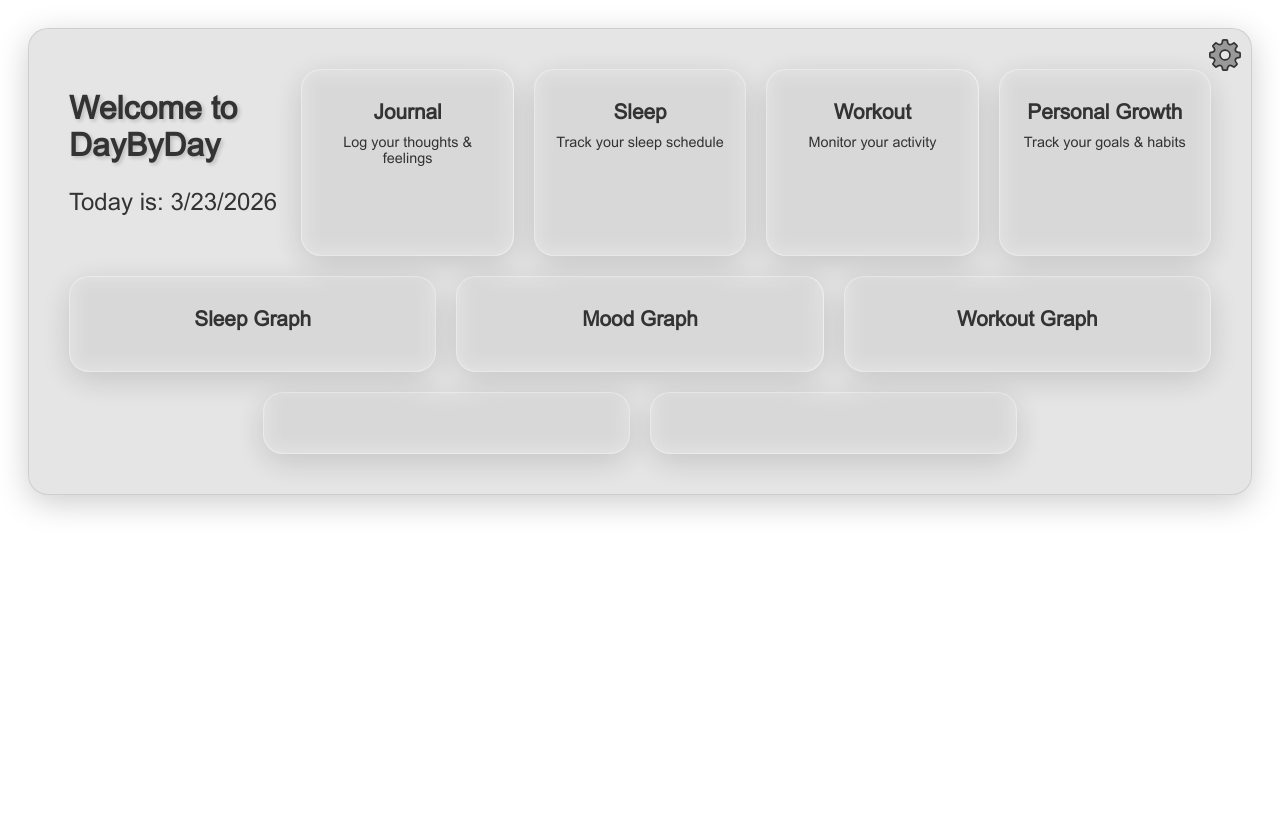
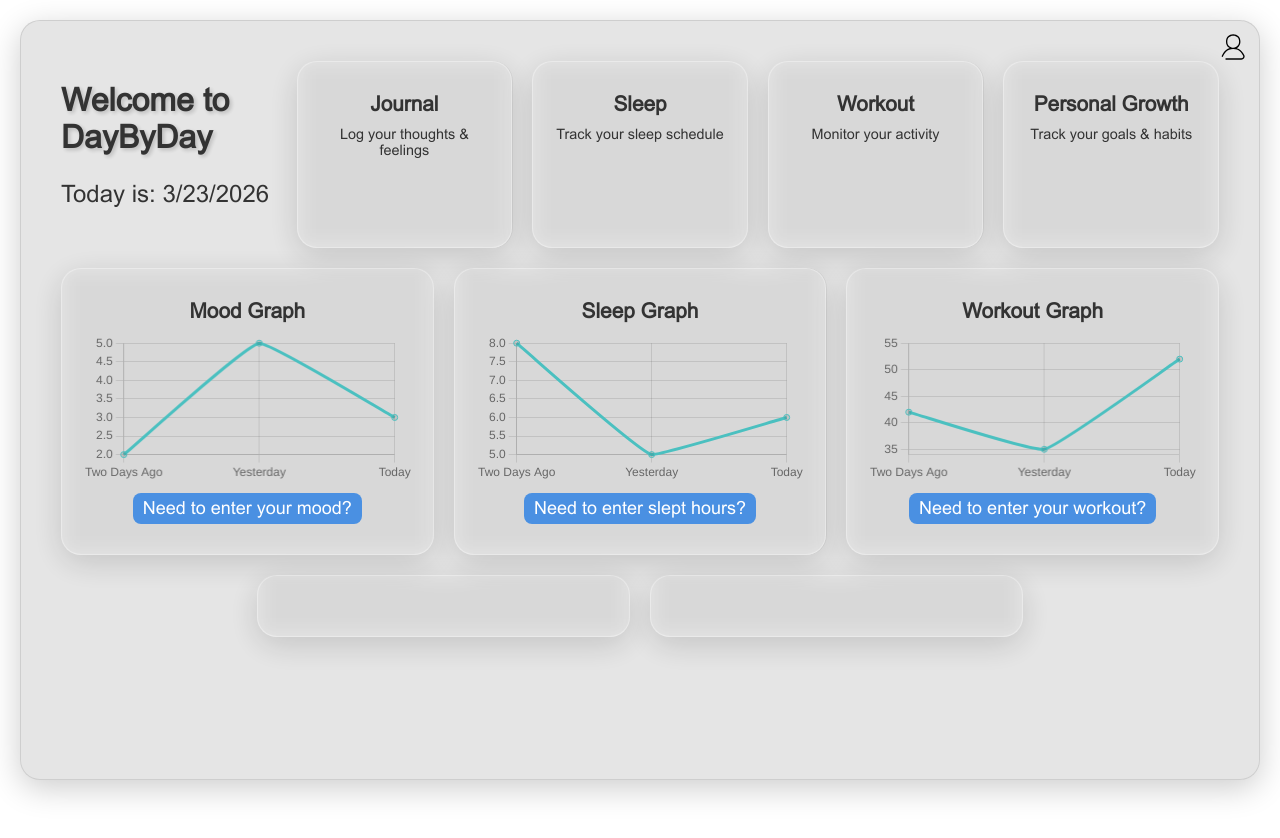
Before and after one commit to mraitan1/WellnessProject, a React (Vite) app in the folder client/: page /home in a window 1280 px wide. Shown: the top 838 px of the page. After the commit the page ends 800 px from the top, so only its background shows below. Built offline with nearby package versions, Linux system fonts and the light colour scheme.

Commit message:
CSS updates, Home graphs implemented

```diff
--- a/client/package.json
+++ b/client/package.json
@@ -11,8 +11,10 @@
   },
   "dependencies": {
     "axios": "^1.13.6",
+    "chart.js": "^4.5.1",
     "cheerio": "^1.2.0",
     "react": "^19.2.4",
+    "react-chartjs-2": "^5.3.1",
     "react-dom": "^19.2.4",
     "react-router-dom": "^7.13.1"
   },
--- a/client/public/CSS Themes/Dark.css
+++ b/client/public/CSS Themes/Dark.css
@@ -1,11 +1,14 @@
 :root {
-    margin: 0;
-    padding: 0;
-    height: 100%;
     --bg-color: #1a1a1a;
     --text-color: #f0f0f0;
     --button-bg: #a1a0a0;
     --button-text: #1a1a1a;
+}
+
+html, body {
+    margin: 0;
+    padding: 0;
+    height: 100%;
     background-color: var(--bg-color);
     color: var(--text-color);
 }
@@ -124,10 +127,9 @@
 }
 
 .home-container {
+    box-sizing: border-box;
     background-color: var(--bg-color);
     display: flex;
-    justify-content: center;
-    align-items: center;
     flex-direction: column;
     min-height: 100vh;
     padding: 20px;
@@ -143,14 +145,15 @@
     padding: 40px;
     box-shadow: 0 8px 32px rgba(0, 0, 0, 0.2);
     display: flex;
+    flex: 1;
     flex-direction: column;
-    align-items: center;
+    position: relative;
 }
 
 .home-title {
-    font-size: 4rem;
+    font-size: 2rem;
     font-weight: 800;
-    text-align: center;
+    text-align: left;
     margin-bottom: 24px;
     color: var(--text-color);
     text-shadow: 2px 2px 4px rgba(0,0,0,0.2);
@@ -167,17 +170,30 @@
 .home-subtitle {
     font-size: 1.5rem;
     margin-bottom: 40px;
-    text-align: center;
+    text-align: left;
     color: var(--text-color);
 }
-
-.nav-grid {
+.nav-bar {
     display: grid;
-    grid-template-columns: 1fr;
+    grid-template-columns: repeat(5, 1fr);
     gap: 20px;
-    width: min(400px, 90vw);
+    width: 100%;
+    padding-right: 60px;
 }
-
+.nav-graph {
+    margin-top: 20px;
+    display: grid;
+    grid-template-columns: repeat(3, 1fr);
+    gap: 20px;
+    width: 100%;
+}
+.nav-bottom-bar {
+    margin-top: 20px;
+    display: grid;
+    grid-template-columns: repeat(6, 1fr);
+    gap: 20px;
+    width: 100%;
+}
 .nav-card {
     background: rgba(255, 255, 255, 0.2);
     backdrop-filter: blur(10px);
@@ -212,24 +228,53 @@
     color: var(--text-color);
 }
 
-.logout-btn {
+.settings-btn {
     position: fixed;
-    top: 20px;
-    right: 20px;
-    font-size: 1.3rem;
-    color: var(--button-text);
+    top: 10px;
+    right: 10px;
+    font-size: 1.8rem;
+    cursor: pointer;
+    z-index: 10;
+    user-select: none;
     background: var(--button-bg);
-    cursor: pointer;
-    z-index: 100;
-    user-select: none;
-    border-radius: 8px;
-    border: none;
-    box-shadow: none;
+    border-radius: 15px;
 }
 
-.logout-btn:hover {
-    transform: translateY(-4px);
-    opacity: 0.5;
+.settings-dropdown {
+    position: absolute;
+    top: 110%;
+    right: 0;
+    background: var(--button-bg);
+    backdrop-filter: blur(10px);
+    -webkit-backdrop-filter: blur(10px);
+    border: 1px solid rgba(255, 255, 255, 0.3);
+    border-radius: 12px;
+    padding: 8px;
+    box-shadow: 0 8px 32px rgba(0, 0, 0, 0.2);
+    min-width: 140px;
+}
+
+.settings-item {
+    display: block;
+    width: 100%;
+    padding: 10px 16px;
+    background: none;
+    border: none;
+    color: var(--button-text);
+    font-weight: 700;
+    font-size: 0.95rem;
+    cursor: pointer;
+    border-radius: 8px;
+    text-align: left;
+}
+
+.settings-item:hover {
+    background: rgba(255, 255, 255, 0.2);
+}
+
+.settings-icon {
+    width: 32px;
+    height: 32px;
 }
 
 .back-btn {
--- a/client/public/CSS Themes/Light.css
+++ b/client/public/CSS Themes/Light.css
@@ -1,11 +1,14 @@
 :root {
-    margin: 0;
-    padding: 0;
-    height: 100%;
     --bg-color: #ffffff;
     --text-color: #333333;
     --button-bg: #4a90e2;
     --button-text: white;
+}
+
+html, body {
+    margin: 0;
+    padding: 0;
+    height: 100%;
     background-color: var(--bg-color);
     color: var(--text-color);
 }
@@ -124,6 +127,7 @@
 }
 
 .home-container {
+    box-sizing: border-box;
     background-color: var(--bg-color);
     display: flex;
     flex-direction: column;
@@ -141,6 +145,7 @@
     padding: 40px;
     box-shadow: 0 8px 32px rgba(0, 0, 0, 0.2);
     display: flex;
+    flex: 1;
     flex-direction: column;
     position: relative;
 }
@@ -181,6 +186,7 @@
     grid-template-columns: repeat(3, 1fr);
     gap: 20px;
     width: 100%;
+    min-width: 0;
 }
 .nav-bottom-bar {
     margin-top: 20px;
@@ -203,11 +209,31 @@
     cursor: pointer;
     transition: transform 0.2s, background 0.2s;
     box-shadow: 0 8px 32px rgba(0, 0, 0, 0.15);
+    min-width: 0;
+    overflow: hidden;
 }
 
 .nav-card:hover {
     transform: translateY(-4px);
     background: rgba(255, 255, 255, 0.3);
+}
+
+.graph-nav-card {
+    background: rgba(255, 255, 255, 0.2);
+    backdrop-filter: blur(10px);
+    -webkit-backdrop-filter: blur(10px);
+    border: 1px solid rgba(255, 255, 255, 0.3);
+    border-radius: 20px;
+    padding: 30px 20px;
+    display: flex;
+    flex-direction: column;
+    align-items: center;
+    gap: 10px;
+    cursor: pointer;
+    transition: transform 0.2s, background 0.2s;
+    box-shadow: 0 8px 32px rgba(0, 0, 0, 0.15);
+    min-width: 0;
+    overflow: hidden;
 }
 
 .nav-card-label {
@@ -221,6 +247,16 @@
     font-size: 0.9rem;
     text-align: center;
     color: var(--text-color);
+}
+
+.graph-nav-card-dec{
+    font-size: 0.9rem;
+    text-align: center;
+    color: var(--text-color);
+}
+.graph-nav-card-dec:hover {
+    transform: translateY(-4px);
+    background: rgba(255, 255, 255, 0.3);
 }
 
 .settings-btn {
--- a/client/src/Home.jsx
+++ b/client/src/Home.jsx
@@ -1,6 +1,27 @@
 import React, {useState} from "react";
 import { useNavigate } from "react-router-dom";
-import SettingsIcon from "./assets/settings.svg";
+import SettingsIcon from "./assets/profile.svg";
+import { Line } from "react-chartjs-2";
+import {
+    Chart as ChartJS,
+    CategoryScale,
+    LinearScale,
+    PointElement,
+    LineElement,
+    Title,
+    Tooltip,
+    Legend
+} from 'chart.js';
+
+ChartJS.register(
+    CategoryScale,
+    LinearScale,
+    PointElement,
+    LineElement,
+    Title,
+    Tooltip,
+    Legend
+);
 
 const navItems = [
     { label: "Journal", path: "/journal", desc: "Log your thoughts & feelings" },
@@ -52,17 +73,80 @@ function Home() {
                     ))}
                 </div>
                 <div className="nav-graph">
-                    <div className="nav-card" onClick={() => navigate("/sleep")}>
+                    <div className="graph-nav-card">
+                        <span className="nav-card-label">Mood Graph</span>
+                        <div style={{ height:'150px', width:"100%", minWidth: 0, overflow: "hidden" }}>
+                            <Line
+                                data={{
+                                    labels: ['Two Days Ago', 'Yesterday', 'Today'],
+                                    datasets: [{
+                                        label: "Mood",
+                                        data: [2, 5, 3],
+                                        fill: false,
+                                        borderColor: 'rgb(75, 192, 192)',
+                                        tension: 0.1
+                                    }]
+                                }}
+                                options={{
+                                    maintainAspectRatio: false,
+                                    responsive: true,
+                                    plugins: {
+                                        legend: { display: false }
+                                    }
+                                }}
+                            />
+                        </div>
+                        <span className="back-btn" onClick={() => navigate("/journal")}>Need to enter your mood?</span>
+                    </div>
+                    <div className="graph-nav-card">
                         <span className="nav-card-label">Sleep Graph</span>
-                        <span className="nav-card-desc"></span>
+                        <div style={{ height:'150px', width:"100%", minWidth: 0, overflow: "hidden" }}>
+                            <Line
+                                data={{
+                                    labels: ['Two Days Ago', 'Yesterday', 'Today'],
+                                    datasets: [{
+                                        label: "Sleep",
+                                        data: [8, 5, 6],
+                                        fill: false,
+                                        borderColor: 'rgb(75, 192, 192)',
+                                        tension: 0.1
+                                    }]
+                                }}
+                                options={{
+                                    maintainAspectRatio: false,
+                                    responsive: true,
+                                    plugins: {
+                                        legend: { display: false }
+                                    }
+                                }}
+                            />
+                        </div>
+                        <span className="back-btn" onClick={() => navigate("/sleep")}>Need to enter slept hours?</span>
                     </div>
-                    <div className="nav-card" onClick={() => navigate("/journal")}>
-                        <span className="nav-card-label">Mood Graph</span>
-                        <span className="nav-card-desc"></span>
-                    </div>
-                    <div className="nav-card" onClick={() => navigate("/workout")}>
+                    <div className="graph-nav-card">
                         <span className="nav-card-label">Workout Graph</span>
-                        <span className="nav-card-desc"></span>
+                        <div style={{ height:'150px', width:"100%", minWidth: 0, overflow: "hidden" }}>
+                            <Line
+                                data={{
+                                    labels: ['Two Days Ago', 'Yesterday', 'Today'],
+                                    datasets: [{
+                                        label: "Workout",
+                                        data: [42, 35, 52],
+                                        fill: false,
+                                        borderColor: 'rgb(75, 192, 192)',
+                                        tension: 0.1
+                                    }]
+                                }}
+                                options={{
+                                    maintainAspectRatio: false,
+                                    responsive: true,
+                                    plugins: {
+                                        legend: { display: false }
+                                    }
+                                }}
+                            />
+                        </div>
+                        <span className="back-btn" onClick={() => navigate("/workout")}>Need to enter your workout?</span>
                     </div>
                 </div>
                 <div className="nav-bottom-bar">
```
Also changed, not shown: client/src/assets/profile.svg (added), 1 other file (tests, documents, lock files or other folders).
